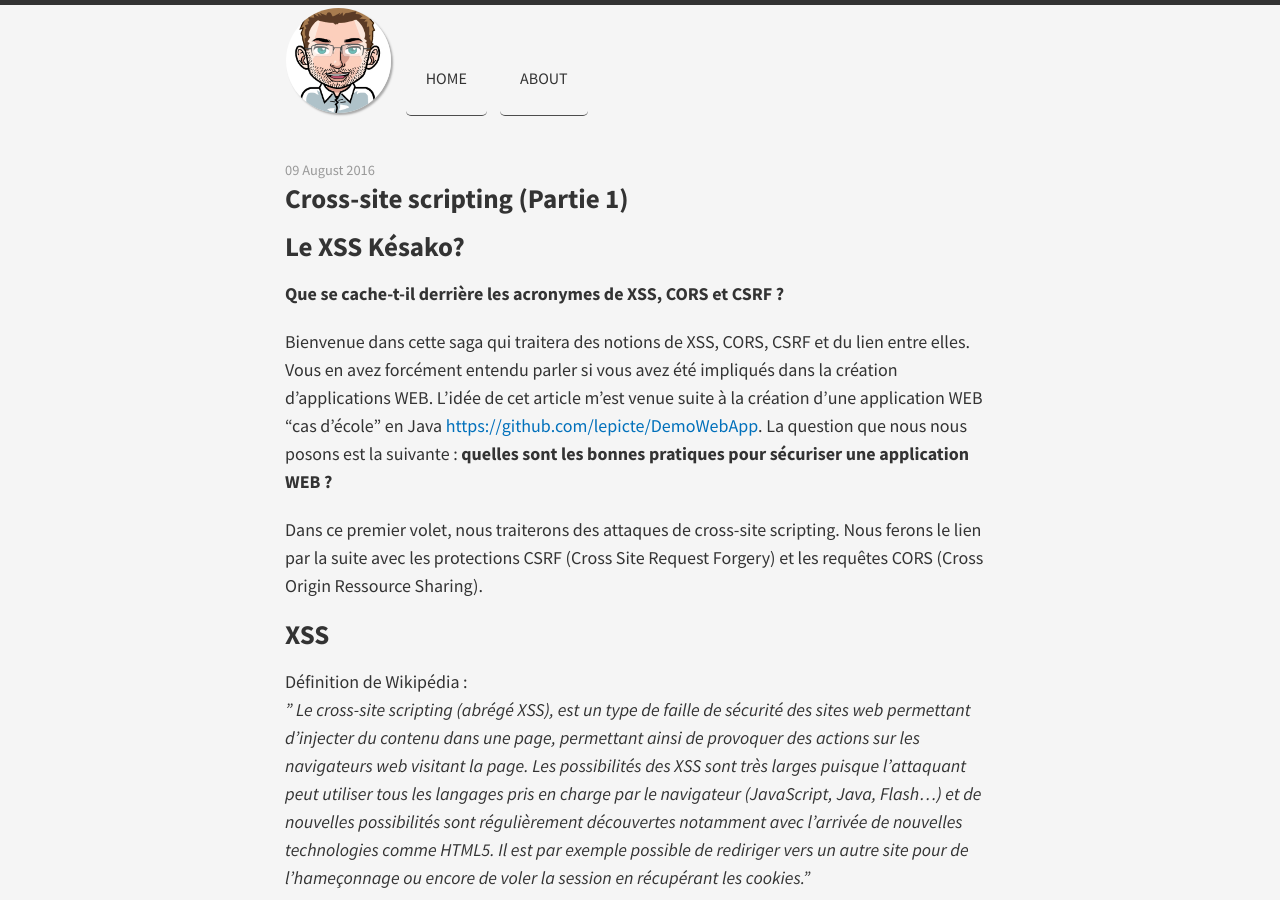
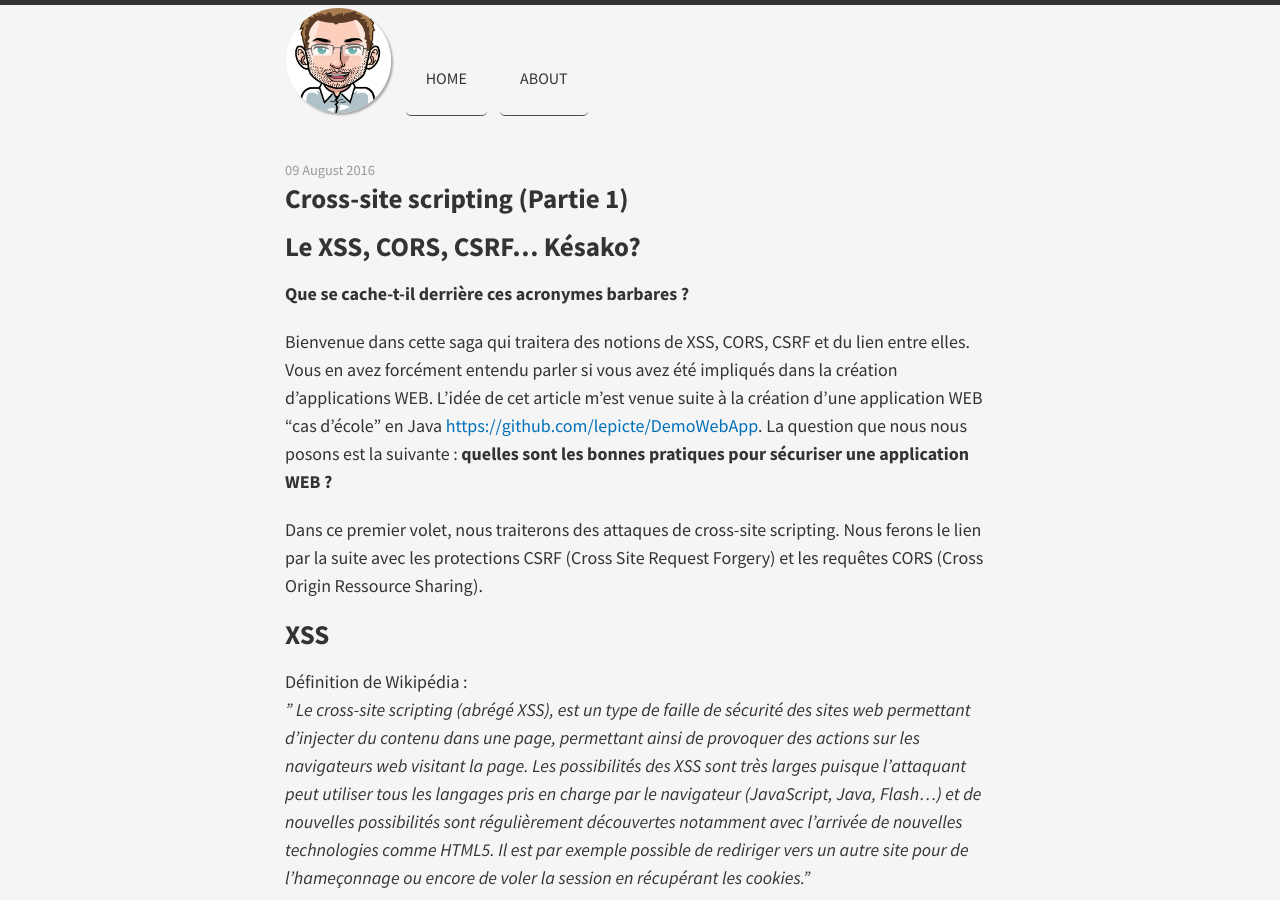
Before and after one commit to phackt/phackt.github.io, a Jekyll site: the page built from _posts/2016-08-09-xss-cors-csrf-partie-1-xss.markdown, in a window 1280 px wide and 900 px high. Built offline with Jekyll 4.4.1, drawn with Linux system fonts in a browser that asks for light colours; nearby versions of some CDN libraries; comment, search, counter and statistics services are not loaded.

Commit message:
update titles

```diff
--- a/_posts/2016-08-09-xss-cors-csrf-partie-1-xss.markdown
+++ b/_posts/2016-08-09-xss-cors-csrf-partie-1-xss.markdown
@@ -4,9 +4,9 @@ title:  "Cross-site scripting (Partie 1) "
 date:   2016-08-09
 categories: web
 ---
-Le XSS Késako?
+Le XSS, CORS, CSRF... Késako?
 ----------
-**Que se cache-t-il derrière les acronymes de XSS, CORS et CSRF ?**
+**Que se cache-t-il derrière ces acronymes barbares ?**
 
 Bienvenue dans cette saga qui traitera des notions de XSS, CORS, CSRF et du lien entre elles.
 Vous en avez forcément entendu parler si vous avez été impliqués dans la création d’applications WEB. L’idée de cet article m’est venue suite à la création d’une application WEB "cas d’école" en Java [https://github.com/lepicte/DemoWebApp](https://github.com/lepicte/DemoWebApp). La question que nous nous posons est la suivante : **quelles sont les bonnes pratiques pour sécuriser une application WEB ?**
```
